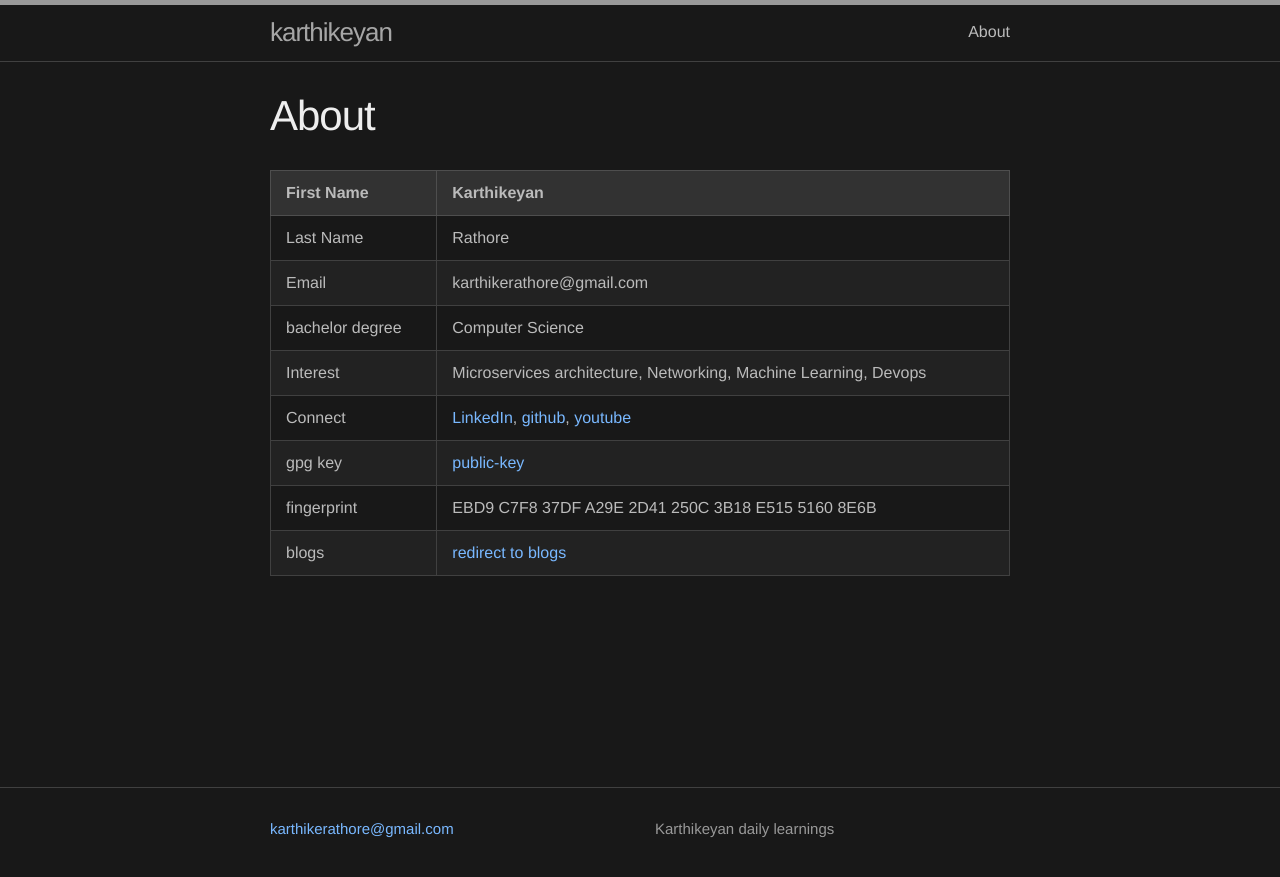
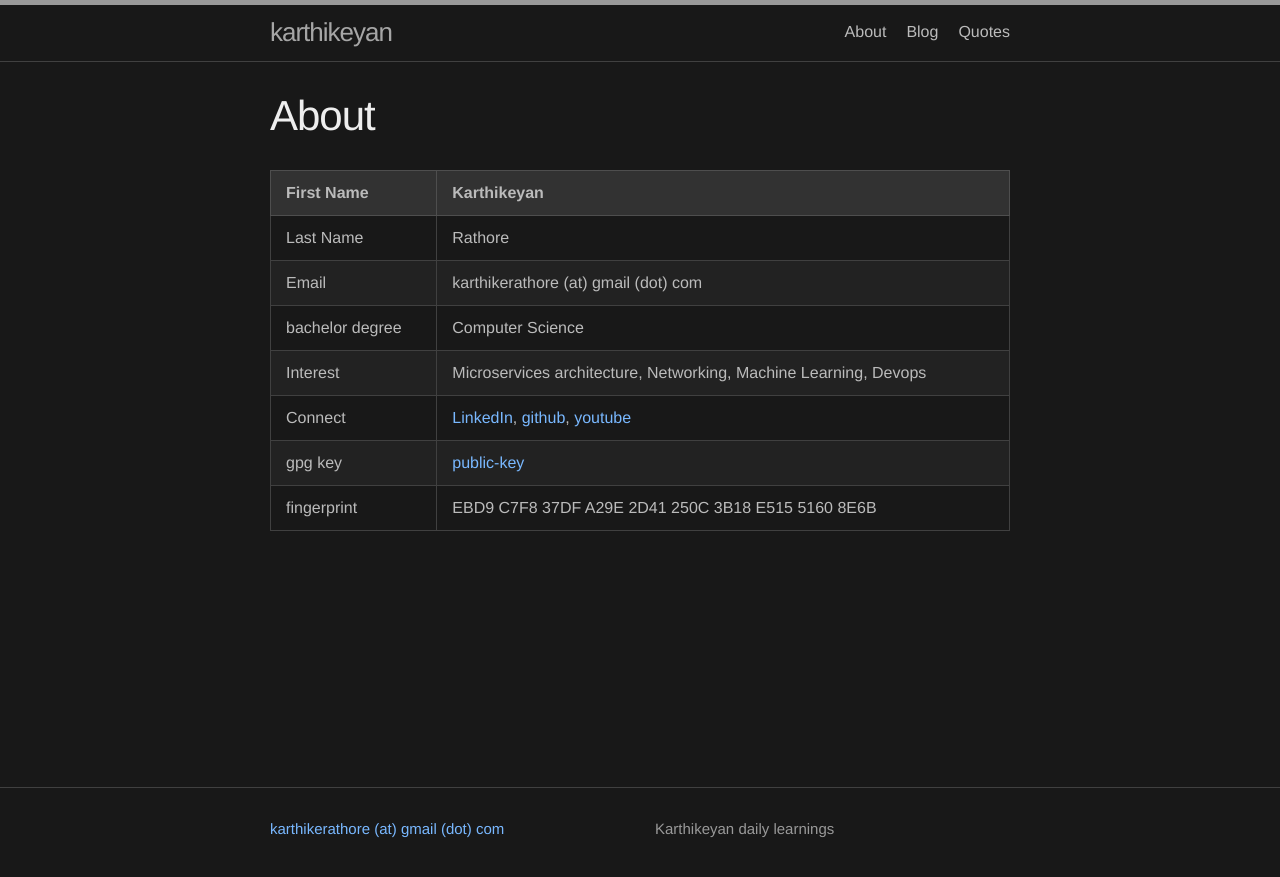
Before and after one commit to karthikeyanrathore/karthikeyanrathore.github.io, a Jekyll site: the page built from about.md, in a window 1280 px wide. Shown: the top 877 px of the page. Built offline with Jekyll 4.4.1, drawn with Linux system fonts in a browser that asks for light colours.

Commit message:
restructure same as autchen.github.io

```diff
--- a/_config.yml
+++ b/_config.yml
@@ -15,7 +15,7 @@
 # in the templates via {{ site.myvariable }}.
 title: karthikeyan
 author:
-  email: karthikerathore@gmail.com
+  email: karthikerathore (at) gmail (dot) com
 description: > # this means to ignore newlines until "baseurl:"
   Karthikeyan daily learnings
 baseurl: "" # the subpath of your site, e.g. /blog
--- a/about.md
+++ b/about.md
@@ -7,10 +7,9 @@ permalink: /about/
 | First Name       	| Karthikeyan                                                                                                                                                                 	|
 |------------------	|-----------------------------------------------------------------------------------------------------------------------------------------------------------------------------	|
 | Last Name        	| Rathore                                                                                                                                                                     	|
-| Email            	| karthikerathore@gmail.com                                                                                                                                                   	|
+| Email            	| karthikerathore (at) gmail (dot) com                                                                                                                                                   	|
 | bachelor degree  	| Computer Science                                                                                                                                                            	|
 | Interest         	| Microservices architecture, Networking, Machine Learning, Devops                                                                                                            	|
 | Connect          	| [LinkedIn](https://www.linkedin.com/in/karthikeyan-rathore/),  [github](https://github.com/karthikeyanrathore/), [youtube](https://www.youtube.com/@karthikeyanrathore1486) 	|
 | gpg key          	| [public-key](https://gist.githubusercontent.com/karthikeyanrathore/0ab93ca9d876a0914825d242ed0d5ee8/raw/82138ff50e962bc573289dd5e41e5662182eb5a2/public-key.txt)            	|
 | fingerprint      	| EBD9 C7F8 37DF A29E 2D41  250C 3B18 E515 5160 8E6B                                                                                                                          	|
-| blogs             | [redirect to blogs](https://karthikeyanrathore.github.io/)                                                                                                                    |
```
Also changed, not shown: _layouts/default.html (added, +20 -0 lines), blog.html (renamed from _layouts/home.html, +3 -8 lines), index.md (+5 -1 lines), resources/images/arbeiten_computer.gif (added).
